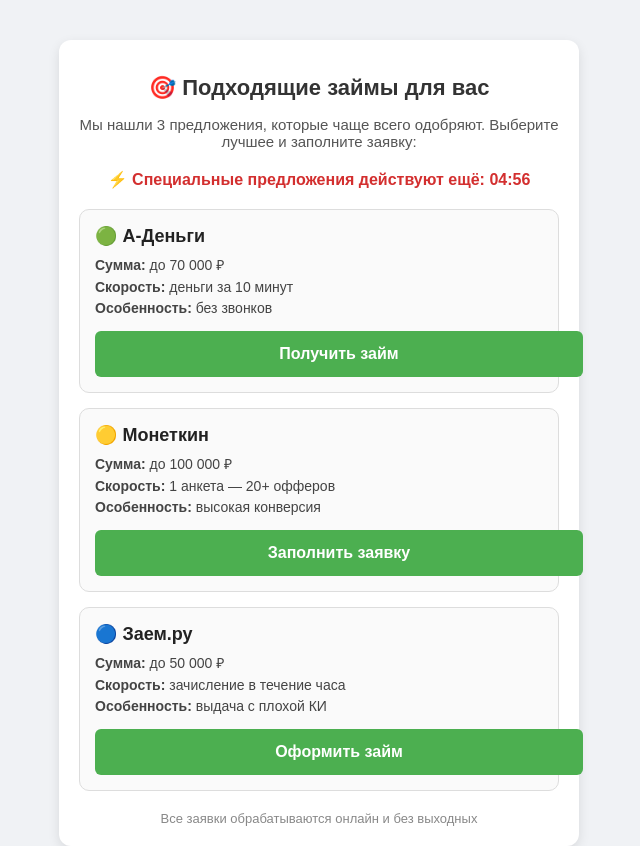
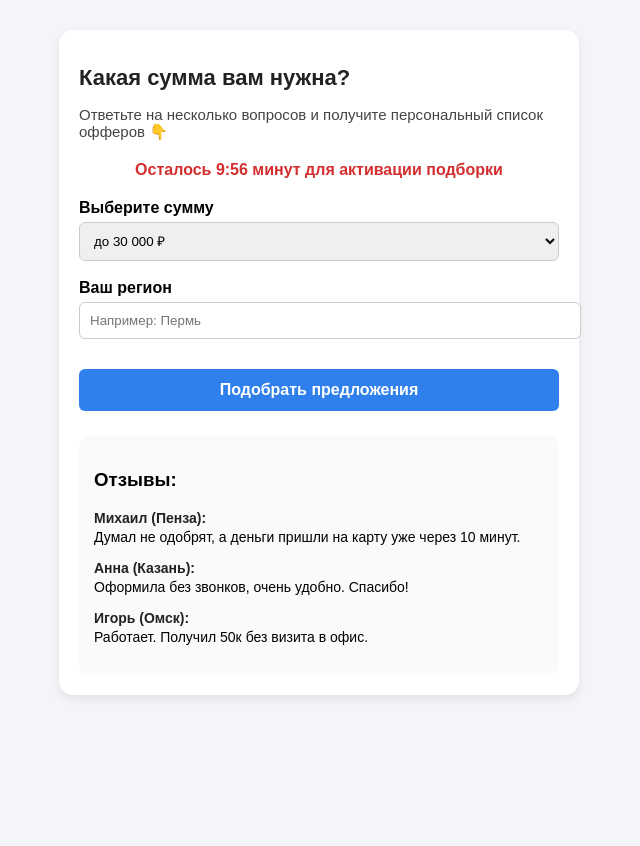
Before and after one commit to rabit9ga/ioan-offers, a plain HTML site: page index.html in a window 1280 px wide. Shown: the whole page, without its empty margins (321-961 px from the left). After the commit the page ends 800 px from the top, so only its background shows below. Drawn offline with Linux system fonts and the light colour scheme.

Commit message:
Update index.html

```diff
--- a/index.html
+++ b/index.html
@@ -3,11 +3,11 @@
 <head>
   <meta charset="UTF-8" />
   <meta name="viewport" content="width=device-width, initial-scale=1.0" />
-  <title>Подбор займов онлайн</title>
+  <title>Финансовая подборка с отзывами</title>
   <style>
     body {
       font-family: Arial, sans-serif;
-      background: #f0f2f5;
+      background: #f3f5f9;
       margin: 0;
       padding: 0;
     }
@@ -16,26 +16,82 @@
       margin: 0 auto;
       padding: 20px;
       background: #fff;
-      margin-top: 40px;
-      border-radius: 12px;
-      box-shadow: 0 4px 12px rgba(0, 0, 0, 0.1);
-      animation: fadeIn 0.6s ease-in-out;
-    }
-    @keyframes fadeIn {
-      from { opacity: 0; transform: translateY(10px); }
-      to { opacity: 1; transform: translateY(0); }
+      margin-top: 30px;
+      border-radius: 14px;
+      box-shadow: 0 4px 10px rgba(0, 0, 0, 0.08);
     }
     h1 {
       font-size: 22px;
       margin-bottom: 10px;
-      color: #333;
-      text-align: center;
+      color: #222;
     }
     .intro {
       font-size: 15px;
-      color: #555;
+      color: #444;
       margin-bottom: 20px;
-      text-align: center;
+    }
+    .quiz {
+      margin-bottom: 20px;
+    }
+    .quiz label {
+      display: block;
+      margin: 8px 0 5px;
+      font-weight: bold;
+    }
+    .quiz select, .quiz input[type="text"] {
+      width: 100%;
+      padding: 10px;
+      border: 1px solid #ccc;
+      border-radius: 6px;
+      margin-bottom: 10px;
+    }
+    .btn {
+      display: block;
+      width: 100%;
+      padding: 12px;
+      background-color: #2f80ed;
+      color: white;
+      border: none;
+      border-radius: 6px;
+      font-size: 16px;
+      font-weight: bold;
+      cursor: pointer;
+      margin-bottom: 20px;
+    }
+    .btn:hover {
+      background-color: #1c64d1;
+    }
+    .offer {
+      background: #eef2f7;
+      border: 1px solid #dce0e5;
+      border-radius: 10px;
+      padding: 15px;
+      margin-bottom: 15px;
+    }
+    .offer h2 {
+      font-size: 18px;
+      margin: 0 0 6px;
+      color: #111;
+    }
+    .offer p {
+      margin: 4px 0;
+      font-size: 14px;
+      color: #333;
+    }
+    .reviews {
+      background: #fafafa;
+      padding: 15px;
+      border-radius: 10px;
+      margin-top: 25px;
+    }
+    .review {
+      margin-bottom: 15px;
+      font-size: 14px;
+    }
+    .review strong {
+      display: block;
+      color: #222;
+      margin-bottom: 3px;
     }
     .timer {
       font-size: 16px;
@@ -44,82 +100,40 @@
       text-align: center;
       margin-bottom: 20px;
     }
-    .offer {
-      background: #fafafa;
-      border: 1px solid #ddd;
-      border-radius: 10px;
+    @media screen and (max-width: 480px) {
+      .container {
+        margin: 10px;
         padding: 15px;
-      margin-bottom: 15px;
       }
-    .offer h2 {
-      font-size: 18px;
-      margin: 0 0 8px;
-      color: #222;
-    }
-    .offer p {
-      margin: 5px 0;
-      font-size: 14px;
-      color: #444;
-    }
-    .btn {
-      display: inline-block;
-      margin-top: 10px;
-      padding: 14px 20px;
-      background-color: #4CAF50;
-      color: white;
-      text-decoration: none;
-      border-radius: 6px;
-      font-weight: bold;
-      font-size: 16px;
-      transition: background 0.2s ease-in-out;
-      width: 100%;
-      text-align: center;
-    }
-    .btn:hover {
-      background-color: #43a047;
-    }
-    .footer {
-      font-size: 13px;
-      text-align: center;
-      color: #888;
-      margin-top: 20px;
     }
   </style>
-  <script>
-    function startTimer(duration, display) {
-      let timer = duration, minutes, seconds;
-      setInterval(function () {
-        minutes = parseInt(timer / 60, 10);
-        seconds = parseInt(timer % 60, 10);
-
-        minutes = minutes < 10 ? "0" + minutes : minutes;
-        seconds = seconds < 10 ? "0" + seconds : seconds;
-
-        display.textContent = "⚡ Специальные предложения действуют ещё: " + minutes + ":" + seconds;
-
-        if (--timer < 0) {
-          timer = duration;
-        }
-      }, 1000);
-    }
-
-    window.onload = function () {
-      const fiveMinutes = 60 * 5;
-      const display = document.querySelector('#timer');
-      startTimer(fiveMinutes, display);
-    };
-  </script>
 </head>
 <body>
   <div class="container">
-    <h1>🎯 Подходящие займы для вас</h1>
-    <p class="intro">Мы нашли 3 предложения, которые чаще всего одобряют. Выберите лучшее и заполните заявку:</p>
-    <div id="timer" class="timer"></div>
+    <h1>Какая сумма вам нужна?</h1>
+    <p class="intro">Ответьте на несколько вопросов и получите персональный список офферов 👇</p>
 
+    <div class="timer" id="timer">Осталось 10:00 минут для активации подборки</div>
+
+    <div class="quiz">
+      <label for="amount">Выберите сумму</label>
+      <select id="amount">
+        <option value="30000">до 30 000 ₽</option>
+        <option value="50000">до 50 000 ₽</option>
+        <option value="70000">до 70 000 ₽</option>
+        <option value="100000">до 100 000 ₽</option>
+      </select>
+
+      <label for="region">Ваш регион</label>
+      <input type="text" id="region" placeholder="Например: Пермь" />
+    </div>
+
+    <button class="btn" onclick="showOffers()">Подобрать предложения</button>
+
+    <div id="offers" style="display:none;">
       <div class="offer">
         <h2>🟢 А-Деньги</h2>
         <p><strong>Сумма:</strong> до 70 000 ₽</p>
-      <p><strong>Скорость:</strong> деньги за 10 минут</p>
         <p><strong>Особенность:</strong> без звонков</p>
         <a class="btn" href="https://my.saleads.pro/s/2rzog" target="_blank">Получить займ</a>
       </div>
@@ -127,22 +141,55 @@
       <div class="offer">
         <h2>🟡 Монеткин</h2>
         <p><strong>Сумма:</strong> до 100 000 ₽</p>
-      <p><strong>Скорость:</strong> 1 анкета — 20+ офферов</p>
-      <p><strong>Особенность:</strong> высокая конверсия</p>
-      <a class="btn" href="https://my.saleads.pro/s/bfeij" target="_blank">Заполнить заявку</a>
+        <p><strong>Особенность:</strong> 1 анкета — 20+ офферов</p>
+        <a class="btn" href="https://my.saleads.pro/s/bfeij" target="_blank">Оформить заявку</a>
       </div>
 
       <div class="offer">
-      <h2>🔵 Заем.ру</h2>
+        <h2>🔵 Заём.ру</h2>
         <p><strong>Сумма:</strong> до 50 000 ₽</p>
-      <p><strong>Скорость:</strong> зачисление в течение часа</p>
-      <p><strong>Особенность:</strong> выдача с плохой КИ</p>
-      <a class="btn" href="https://my.saleads.pro/s/Jsxq2" target="_blank">Оформить займ</a>
+        <p><strong>Особенность:</strong> выдают даже с плохой КИ</p>
+        <a class="btn" href="https://my.saleads.pro/s/Jsxq2" target="_blank">Перейти</a>
+      </div>
     </div>
 
-    <div class="footer">
-      Все заявки обрабатываются онлайн и без выходных
+    <div class="reviews">
+      <h3>Отзывы:</h3>
+      <div class="review">
+        <strong>Михаил (Пенза):</strong>
+        Думал не одобрят, а деньги пришли на карту уже через 10 минут.
+      </div>
+      <div class="review">
+        <strong>Анна (Казань):</strong>
+        Оформила без звонков, очень удобно. Спасибо!
+      </div>
+      <div class="review">
+        <strong>Игорь (Омск):</strong>
+        Работает. Получил 50к без визита в офис.
       </div>
     </div>
+  </div>
+
+  <script>
+    function showOffers() {
+      document.getElementById("offers").style.display = "block";
+    }
+
+    // Таймер на 10 минут
+    let seconds = 600;
+    const timerEl = document.getElementById("timer");
+
+    const countdown = setInterval(() => {
+      let min = Math.floor(seconds / 60);
+      let sec = seconds % 60;
+      if (sec < 10) sec = "0" + sec;
+      timerEl.textContent = `Осталось ${min}:${sec} минут для активации подборки`;
+      if (seconds <= 0) {
+        clearInterval(countdown);
+        timerEl.textContent = "Время вышло — обновите страницу для новой попытки.";
+      }
+      seconds--;
+    }, 1000);
+  </script>
 </body>
 </html>
```
Lines whose indentation alone changed are shown as unchanged.
